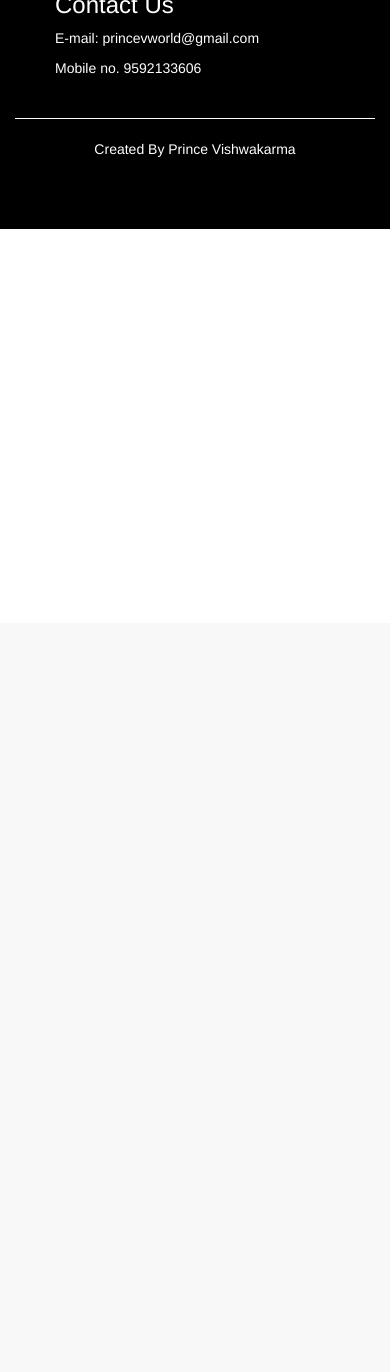
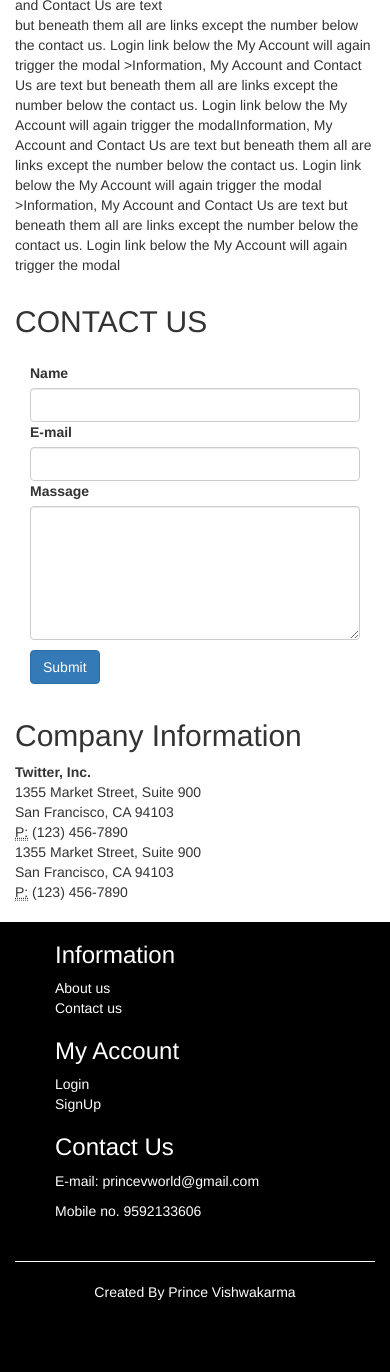
Before and after one commit to Dineshpanda-23/E-commerce-In-PHP, a PHP site: page /contact.php in a window 390 px wide. Shown: the part 221-1593 px from the top of the page. Before the commit the page ends 450 px from the top, so only its background shows below. Run offline with PHP 8.4, Linux system fonts and the light colour scheme.

Commit message:
final ready to host

```diff
--- a/contact.php
+++ b/contact.php
@@ -1,6 +1,56 @@
-<?php require 'nav.php';?>
-
-
-
-
-<?php require 'footer.php';?>
+<?php require 'nav.php'; ?>
+<?php
+$con=mysqli_connect("localhost","root","","ecommerce") or die(mysqli_error($con));
+if (isset($con,$_POST['email'])){
+$user_email = mysqli_escape_string($con,$_POST['email']);
+$user_email = mb_convert_case($user_email, MB_CASE_LOWER, "UTF-8");
+$user_name = mysqli_escape_string($con,$_POST['name']);
+$user_massage = mysqli_escape_string($con,$_POST['massage']);
+$login_query = "insert into contact(con_name,con_email,con_mass) values ('$user_name','$user_email','$user_massage')";
+$login_submit = mysqli_query($con, $login_query) or die(mysqli_error($con));
+header("location: index.php");
+}
+?>
+<div class="container">
+    <div class="row_style">
+        <img src="product_img/about.svg" alt="" style="width:200px;float:right;" />
+            <h2>LIVE SUPPORT</h2>
+            <h6>24 hours | 7 days a week | 365 days a year Live Technical Support</h6>
+            <p>Information, My Account and Contact Us are text but beneath them all are links except the number below the contact us. Login link below the My Account will again trigger the modal >Information, My Account and Contact Us are text but beneath them all are links except the number below the contact us. Login link below the My Account will again trigger the modalInformation, My Account and Contact Us are text but beneath them all are links except the number below the contact us. Login link below the My Account will again trigger the modal >Information, My Account and Contact Us are text but beneath them all are links except the number below the contact us. Login link below the My Account will again trigger the modal</p>
+     </div>
+    <div class="row" style="margin-top: 10px;">
+        <div class="col-md-8">
+            <h2>CONTACT US</h2>
+            <form method="POST" action="contact.php">
+                <div class="modal-body mx-3">
+                    <div class="md-form mb-4">
+                        <label>Name</label>
+                        <input type="text" class="form-control validate" name="name" require>
+                    </div>
+                    <div class="md-form mb-5">
+                        <label>E-mail</label>
+                        <input type="email" class="form-control validate" name="email" require>
+                    </div>
+                    <div class="md-form mb-4">
+                        <label>Massage</label>
+                        <textarea type="text" id="defaultForm-pass" class="form-control validate" rows="6" cols="50" name="massage" require></textarea>
+                        <button type="submit" class="btn btn-primary " style="margin-top: 10px;">Submit</button>
+                    </div>
+                </div>
+            </form>
+        </div>
+        <div class="col-md-4">
+            <h2>Company Information</h2>
+            <address>
+                <strong>Twitter, Inc.</strong><br>
+                1355 Market Street, Suite 900<br>
+                San Francisco, CA 94103<br>
+                <abbr title="Phone">P:</abbr> (123) 456-7890<br>
+                1355 Market Street, Suite 900<br>
+                San Francisco, CA 94103<br>
+                <abbr title="Phone">P:</abbr> (123) 456-7890
+            </address>
+        </div>
+    </div>
+</div>
+<?php require 'footer.php'; ?>
--- a/footer.php
+++ b/footer.php
@@ -22,7 +22,6 @@
 
                                             }
                                        ?>
-
                                  </ul>
                              </div>
                              <div class="col-md-4">
@@ -35,7 +34,6 @@
                          </div>
                            <div id="footer-c"><p>Created By Prince Vishwakarma</p></div>
     </div>
-
 </div>
 </body>
 </html>
--- a/login.php
+++ b/login.php
@@ -9,20 +9,14 @@ $user_login = mysqli_escape_string($con,$_POST['email']);
 $user_login = mb_convert_case($user_login, MB_CASE_LOWER, "UTF-8");
 $password_login = mysqli_escape_string($con,$_POST['pass']);
 $password_login_md5 = md5($password_login);
-
-
 $login_query = "SELECT userID,userEmail FROM user WHERE userEmail='$user_login' AND userPassword='$password_login_md5'";
-
 $login_submit = mysqli_query($con, $login_query) or die(mysqli_error($con));
 $fetched = mysqli_fetch_array($login_submit);
 if($fetched ==1){
-
-
 } else{
     $_SESSION['id']=$fetched['userID'];
     $_SESSION['email']=$fetched['userEmail'];
     header("location: index.php");
 }
 }
-
 ?>
--- a/logout.php
+++ b/logout.php
@@ -3,7 +3,5 @@ session_start();
 //destroy session
 session_destroy();
 //unset cookies
-
-
 header("Location: index.php");
 ?>
--- a/nav.php
+++ b/nav.php
@@ -5,7 +5,6 @@ if (isset($_SESSION['id'])) {
 ?>
 <!DOCTYPE html>
 <html>
-
 <head>
   <link rel="stylesheet" href="https://maxcdn.bootstrapcdn.com/bootstrap/3.3.7/css/bootstrap.min.css">
 
@@ -18,9 +17,7 @@ if (isset($_SESSION['id'])) {
   <title>E-Commerce</title>
   <link href="style.css" rel="stylesheet">
   <link rel="stylesheet" href="shopping-cart.css">
-
 </head>
-
 <body>
   <nav class="navbar navbar-default navbar-fixed-top">
     <div class="container">
@@ -30,12 +27,11 @@ if (isset($_SESSION['id'])) {
           <span class="icon-bar"></span>
           <span class="icon-bar"></span>
         </button>
-        <a class="navbar-brand" style="font-family: 'Lobster', cursive;" href="#">E-Commerce</a>
+        <a href="index.php" class="navbar-brand" style="font-family: 'Lobster', cursive;" href="#">E-Commerce</a>
       </div>
       <div class="collapse navbar-collapse" id="myNavbar">
         <ul class="nav navbar-nav navbar-right">
           <li><a href="index.php"><span class="glyphicon glyphicon-home"></span> Home</a></li>
-
           <?php if (isset($_SESSION['id'])) {
             if (isset($_SESSION['cart'])) {
               $count  = count($_SESSION['cart']);
@@ -57,7 +53,6 @@ if (isset($_SESSION['id'])) {
       </div>
     </div>
   </nav>
-
   <!-- ----LOGIN FORM --------------- -->
   <div class="modal fade" id="modalLoginForm" tabindex="-1" role="dialog" aria-labelledby="myModalLabel" aria-hidden="true">
     <div class="modal-dialog" role="document">
@@ -73,15 +68,11 @@ if (isset($_SESSION['id'])) {
             <div class="md-form mb-5">
               <label data-error="wrong" data-success="right" for="defaultForm-email">Your email</label>
               <input type="email" id="defaultForm-email" class="form-control validate" name="email" require>
-
             </div>
-
             <div class="md-form mb-4">
               <label data-error="wrong" data-success="right" for="defaultForm-pass">Your password</label>
               <input type="password" id="defaultForm-pass" class="form-control validate" name="pass" require>
-
             </div>
-
           </div>
           <div class="modal-footer d-flex justify-content-center">
             <button type="submit" class="btn btn-primary buttonbuy">Login</button>
--- a/signup.php
+++ b/signup.php
@@ -1,7 +1,5 @@
 <?php require 'nav.php';?>
-
 <div class="container row_style">
-
         <div class="row top_margin">
             <div class="col-xs-6 col-xs-offset-3">
                 <div class="panel panel-primary">
@@ -48,7 +46,6 @@
                                 <label for="Zip">ZIP</label>
                                 <input type="number" class="form-control" id="Zip" name="userZip" require>
                             </div>
-
                             <button type="submit" class="btn btn-primary buttonbuy" value=”registration_submit”>Submit</button>
                         </form>
                     </div>
--- a/signupcode.php
+++ b/signupcode.php
@@ -3,7 +3,6 @@ session_start();
 if (isset($_SESSION['id'])) {
     header("location: index.php");
 }
-
 $con=mysqli_connect("localhost","root","","ecommerce") or die(mysqli_error($con));
 $userEmail =mysqli_escape_string($con,$_POST['userEmail']);
 $userEmail = mb_convert_case($userEmail, MB_CASE_LOWER, "UTF-8");
@@ -18,10 +17,7 @@ $userZip= mysqli_escape_string($con,$_POST['userZip']);
 $userPassword	= md5(mysqli_escape_string($con,$_POST['userPassword']));
 $user_registration_query = "insert into user(userEmail, userFirstName, userLastName, userMobile,userAddress,userCity,userState,userCountry,userZip,userPassword) values ('$userEmail', '$userFirstName', '$userLastName', '$userMobile','$userAddress','$userCity','$userState','$userCountry','$userZip','$userPassword')";
 $user_registration_submit = mysqli_query($con, $user_registration_query) or die(mysqli_error($con));
-
 $_SESSION['email'] = $userEmail;
 $_SESSION['id'] = mysqli_insert_id($con);
-
 header("location: index.php");
-
 ?>
```
Also changed, not shown: about.php (+6 -24 lines), cart-.php (deleted, +0 -158 lines), cart.php (+2 -20 lines), ecommerce.sql (+16 -37 lines), forget.php (+9 -16 lines), index.php (+3 -34 lines), order_now.php (deleted, +0 -20 lines), success.php (+2 -7 lines), README.md, confirm.php (deleted), home.php (deleted), product_img/about.svg (added), style.css (indentation only).
